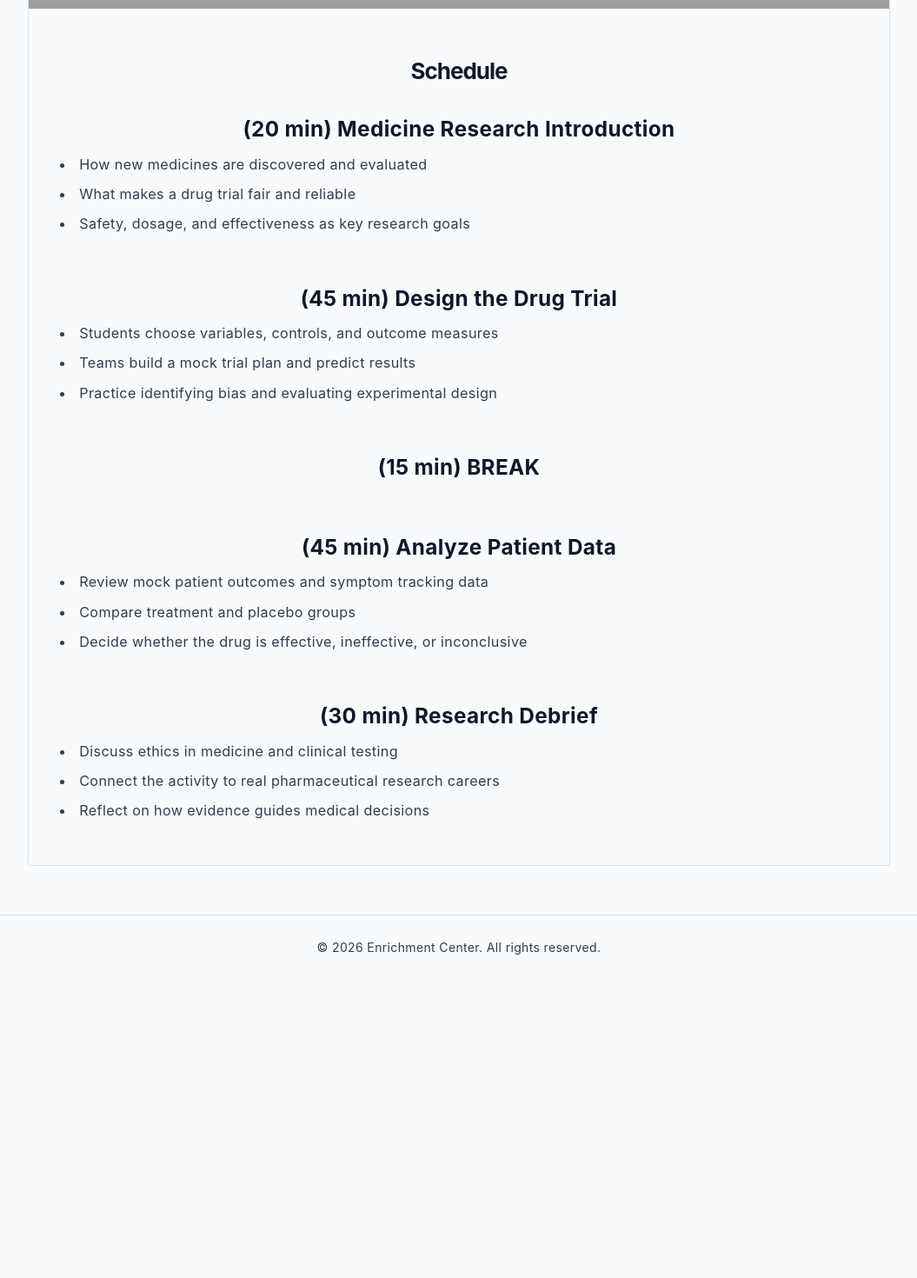
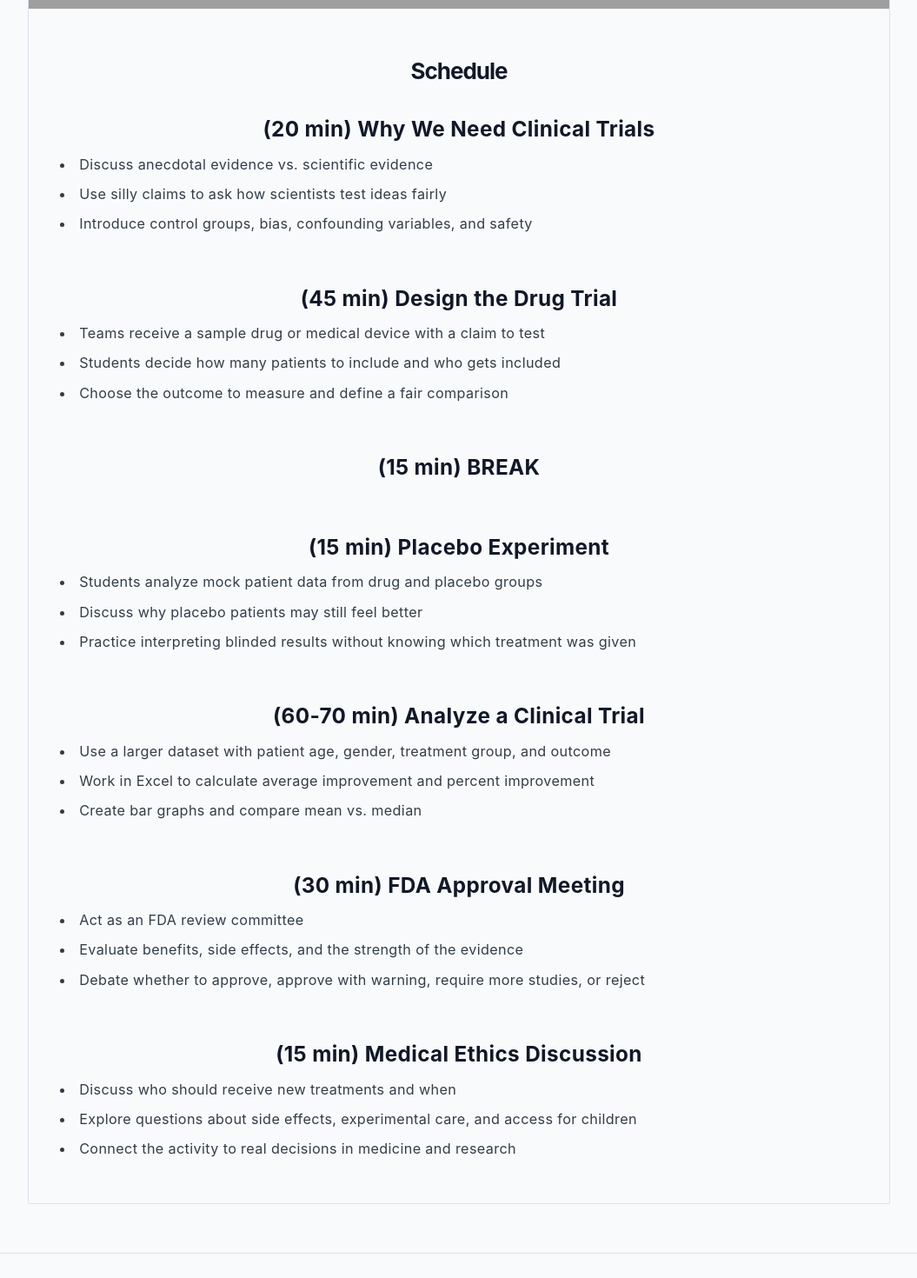
Before and after one commit to davidseol628-sketch/davids-website, a React (Vite) app: page /classes/science-of-medicines in a window 1280 px wide. Shown: the part 660-2130 px from the top of the page at 87% size, without its empty margins (112-1167 px from the left). Before the commit the page ends 1786 px from the top, so only its background shows below. Built offline with nearby package versions, Linux system fonts and the light colour scheme; no server answers; grey boxes are pictures that could not be loaded.

Commit message:
Refine science of medicines pages

```diff
--- a/src/routes/Classes.jsx
+++ b/src/routes/Classes.jsx
@@ -102,7 +102,7 @@ export default function Classes() {
               <p className={styles.serviceDesc}><strong>Recommended age range:</strong> Ages 13-18</p>
               <p className={styles.serviceDesc}><strong>Class description:</strong></p>
               <p className={styles.serviceDesc}>
-                Students act as pharmaceutical researchers to design a drug trial, analyze mock patient data, and decide whether a new medicine works.
+                Students act as pharmaceutical researchers to design a drug trial, compare treatment and placebo groups, analyze mock patient data, and decide whether a new medicine is effective.
               </p>
               <Link className={styles.bookBtn} to="/classes/science-of-medicines">
                 Explore
--- a/src/routes/ScienceOfMedicines.jsx
+++ b/src/routes/ScienceOfMedicines.jsx
@@ -23,38 +23,54 @@ export default function ScienceOfMedicines() {
               <div className={styles.divider} />
               <h2>Schedule</h2>
               <div className={styles.scheduleSection}>
-                <h3>(20 min) Medicine Research Introduction</h3>
+                <h3>(20 min) Why We Need Clinical Trials</h3>
                 <ul>
-                  <li>How new medicines are discovered and evaluated</li>
-                  <li>What makes a drug trial fair and reliable</li>
-                  <li>Safety, dosage, and effectiveness as key research goals</li>
+                  <li>Discuss anecdotal evidence vs. scientific evidence</li>
+                  <li>Use silly claims to ask how scientists test ideas fairly</li>
+                  <li>Introduce control groups, bias, confounding variables, and safety</li>
                 </ul>
               </div>
               <div className={styles.scheduleSection}>
                 <h3>(45 min) Design the Drug Trial</h3>
                 <ul>
-                  <li>Students choose variables, controls, and outcome measures</li>
-                  <li>Teams build a mock trial plan and predict results</li>
-                  <li>Practice identifying bias and evaluating experimental design</li>
+                  <li>Teams receive a sample drug or medical device with a claim to test</li>
+                  <li>Students decide how many patients to include and who gets included</li>
+                  <li>Choose the outcome to measure and define a fair comparison</li>
                 </ul>
               </div>
               <div className={styles.scheduleSection}>
                 <h3>(15 min) BREAK</h3>
               </div>
               <div className={styles.scheduleSection}>
-                <h3>(45 min) Analyze Patient Data</h3>
+                <h3>(15 min) Placebo Experiment</h3>
                 <ul>
-                  <li>Review mock patient outcomes and symptom tracking data</li>
-                  <li>Compare treatment and placebo groups</li>
-                  <li>Decide whether the drug is effective, ineffective, or inconclusive</li>
+                  <li>Students analyze mock patient data from drug and placebo groups</li>
+                  <li>Discuss why placebo patients may still feel better</li>
+                  <li>Practice interpreting blinded results without knowing which treatment was given</li>
                 </ul>
               </div>
               <div className={styles.scheduleSection}>
-                <h3>(30 min) Research Debrief</h3>
+                <h3>(60-70 min) Analyze a Clinical Trial</h3>
                 <ul>
-                  <li>Discuss ethics in medicine and clinical testing</li>
-                  <li>Connect the activity to real pharmaceutical research careers</li>
-                  <li>Reflect on how evidence guides medical decisions</li>
+                  <li>Use a larger dataset with patient age, gender, treatment group, and outcome</li>
+                  <li>Work in Excel to calculate average improvement and percent improvement</li>
+                  <li>Create bar graphs and compare mean vs. median</li>
+                </ul>
+              </div>
+              <div className={styles.scheduleSection}>
+                <h3>(30 min) FDA Approval Meeting</h3>
+                <ul>
+                  <li>Act as an FDA review committee</li>
+                  <li>Evaluate benefits, side effects, and the strength of the evidence</li>
+                  <li>Debate whether to approve, approve with warning, require more studies, or reject</li>
+                </ul>
+              </div>
+              <div className={styles.scheduleSection}>
+                <h3>(15 min) Medical Ethics Discussion</h3>
+                <ul>
+                  <li>Discuss who should receive new treatments and when</li>
+                  <li>Explore questions about side effects, experimental care, and access for children</li>
+                  <li>Connect the activity to real decisions in medicine and research</li>
                 </ul>
               </div>
             </div>
```
